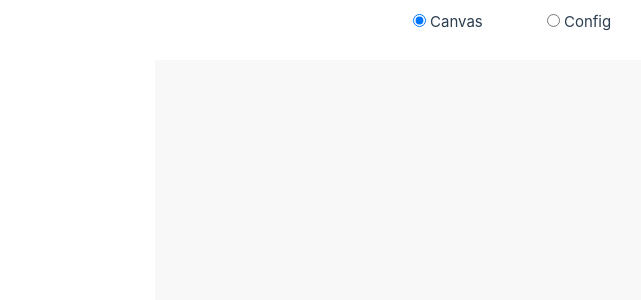
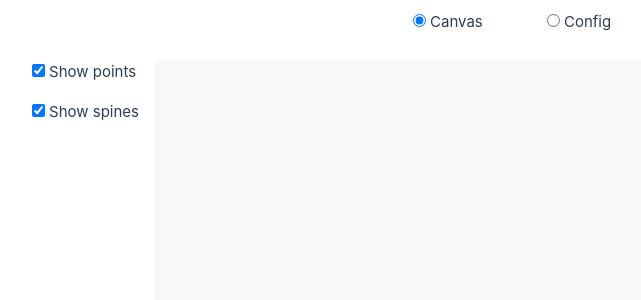
Before and after one commit to Alex-CS/stitch, a Vue app: page / in a window 1280 px wide. Shown: the top 300 px of the page, without its empty margins (128-769 px from the left). Built offline with nearby package versions, Linux system fonts and the light colour scheme.

Commit message:
Add toggles to hide known points and spines
(probably helpful for the eventual "export" mode)

```diff
--- a/src/components/StitchCanvas.vue
+++ b/src/components/StitchCanvas.vue
@@ -126,6 +126,10 @@ export default defineComponent({
       lastLineColor: 'rgb(255, 0, 127)',
       firstColor: Color.fromHexString('#007fff'),
       lastColor: Color.fromHexString('#ff007f'),
+
+      // display controls
+      showKnownPoints: true,
+      showSpines: true,
     };
   },
   computed: {
@@ -265,6 +269,16 @@ export default defineComponent({
 
 <template>
   <div class="stitch-canvas-container">
+    <div class="stitch-canvas-controls">
+      <label>
+        <input v-model="showKnownPoints" type="checkbox">
+        Show points
+      </label>
+      <label>
+        <input v-model="showSpines" type="checkbox">
+        Show spines
+      </label>
+    </div>
     <StitchDragDrawSVG
       ref="dragDrawSVG"
       :size="size"
@@ -284,7 +298,10 @@ export default defineComponent({
         />
       </template>
 
-      <g class="known-points">
+      <g
+        v-show="showKnownPoints"
+        class="known-points"
+      >
         <circle
           v-for="point in knownPoints"
           :key="point.toString()"
@@ -295,6 +312,7 @@ export default defineComponent({
       </g>
 
       <StitchCanvasSpines
+        v-show="showSpines"
         :lines="lines"
         @pair-selected="onSpinePairSelected"
         @remove-line="openSpineMenu"
@@ -332,6 +350,14 @@ export default defineComponent({
   align-items: stretch;
 }
 
+.stitch-canvas-controls {
+  justify-self: end;
+  display: grid;
+  grid-template-columns: max-content;
+  grid-auto-rows: max-content;
+  gap: var(--gap);
+}
+
 .svg-canvas {
   grid-area: canvas;
   overflow: visible;
```
